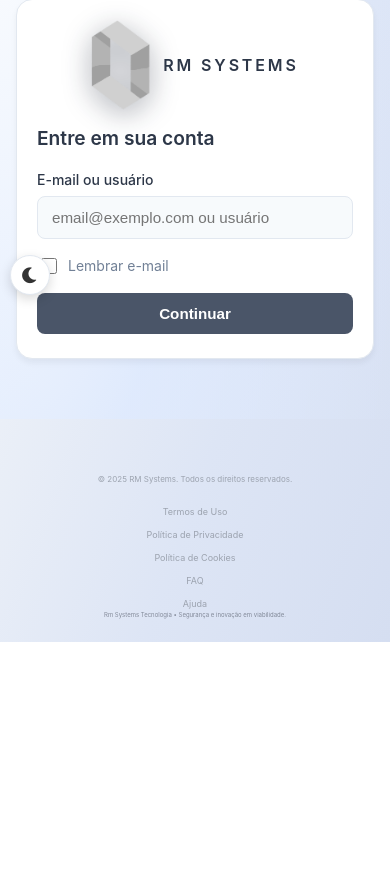
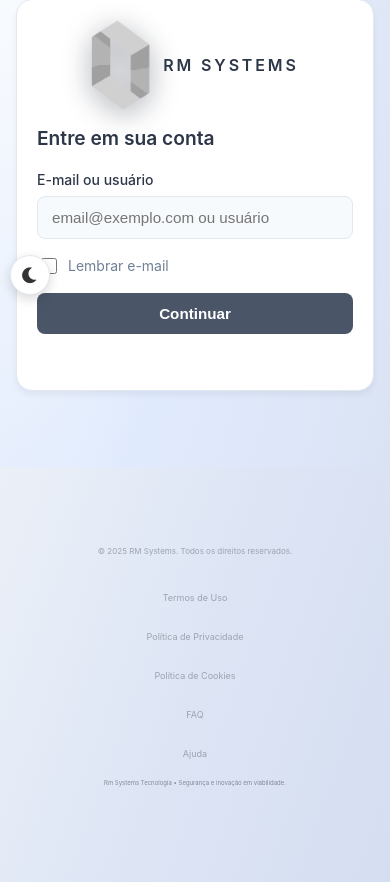
Before and after one commit to castrox-dev/Saas-Verificador-de-Viabilidade, a Django app: page /rm/login/ in a window 390 px wide. Shown: the part 539-1421 px from the top of the page. Before the commit the page ends 1181 px from the top, so only its background shows below. Run offline with Django 5.2, Linux system fonts and the light colour scheme.

Commit message:
https://www.youtube.com/

```diff
--- a/static/css/login.css
+++ b/static/css/login.css
@@ -462,46 +462,68 @@ body {
   width: 100%;
 }
 
-/* MOBILE: Footer relativo para permitir scroll */
+/* MOBILE: Footer relativo para permitir scroll - CORREÇÃO COMPLETA */
 @media (max-width: 768px) {
+  /* FORÇAR footer relativo com máxima especificidade */
+  body .login-footer,
+  html body .login-footer,
   .login-footer {
     position: relative !important;
     bottom: auto !important;
-    margin-top: 2rem !important;
-    padding: 1.5rem 1rem !important;
+    left: auto !important;
+    right: auto !important;
+    margin-top: 3rem !important;
+    margin-bottom: 2rem !important;
+    padding: 2rem 1rem !important;
     z-index: 1 !important;
     background: transparent !important;
     min-height: auto !important;
     width: 100% !important;
+    box-sizing: border-box !important;
   }
 
   /* Garantir que o body tenha espaço para o footer */
   body {
+    padding-bottom: 2rem !important;
+  }
+
+  /* Garantir que o side-by-side-layout não bloqueie */
+  .side-by-side-layout {
+    margin-bottom: 0 !important;
     padding-bottom: 0 !important;
   }
 
   /* Garantir que o login-card tenha espaço no final */
   .login-card {
-    margin-bottom: 0 !important;
-    padding-bottom: 1.5rem !important;
+    margin-bottom: 2rem !important;
+    padding-bottom: 2rem !important;
   }
 
   /* Garantir que o formulário tenha espaço */
   .form {
-    margin-bottom: 0 !important;
+    margin-bottom: 1.5rem !important;
   }
 
-  /* Ajustar links do footer no mobile */
+  /* Ajustar links do footer no mobile - FORÇAR COLUNA */
   .login-footer__container {
     flex-direction: column !important;
-    gap: 0.75rem !important;
+    gap: 1rem !important;
     padding: 0 !important;
+    width: 100% !important;
   }
 
   .login-footer__links {
     flex-direction: column !important;
-    gap: 0.5rem !important;
+    flex-wrap: nowrap !important;
+    gap: 0.75rem !important;
     text-align: center !important;
+    width: 100% !important;
+  }
+
+  .login-footer__links a {
+    display: block !important;
+    width: 100% !important;
+    padding: 0.5rem 0 !important;
   }
 
   .login-footer__links span {
@@ -509,7 +531,13 @@ body {
   }
 
   .login-footer__copyright {
-    margin-bottom: 0.5rem !important;
+    margin-bottom: 0.75rem !important;
+    text-align: center !important;
+  }
+
+  .login-footer__meta {
+    margin-top: 0.75rem !important;
+    text-align: center !important;
   }
 }
 
@@ -734,11 +762,16 @@ body {
 
   .login-footer {
     position: relative !important;
-    padding: 10px 10px;
-    margin-top: auto;
-    min-height: auto;
-    max-height: none;
+    bottom: auto !important;
+    left: auto !important;
+    right: auto !important;
+    padding: 2rem 1rem !important;
+    margin-top: 3rem !important;
+    margin-bottom: 2rem !important;
+    min-height: auto !important;
+    max-height: none !important;
     overflow: visible !important;
+    z-index: 1 !important;
   }
 
   .login-footer__container {
--- a/templates/login.html
+++ b/templates/login.html
@@ -43,19 +43,49 @@
         body {
           touch-action: pan-y !important;
           overscroll-behavior-y: contain !important;
-          padding-bottom: 0 !important;
+          padding-bottom: 2rem !important;
         }
 
-        /* Garantir que o footer não sobreponha */
+        /* Garantir que o footer não sobreponha - FORÇA MÁXIMA */
+        body .login-footer,
+        html body .login-footer,
         .login-footer {
           position: relative !important;
+          bottom: auto !important;
+          left: auto !important;
+          right: auto !important;
           z-index: 1 !important;
-          margin-top: 2rem !important;
-          padding: 1.5rem 1rem !important;
+          margin-top: 3rem !important;
+          margin-bottom: 2rem !important;
+          padding: 2rem 1rem !important;
+        }
+
+        body {
+          padding-bottom: 2rem !important;
         }
 
         .login-card {
-          margin-bottom: 1rem !important;
+          margin-bottom: 2rem !important;
+          padding-bottom: 2rem !important;
+        }
+
+        .form {
+          margin-bottom: 1.5rem !important;
+        }
+
+        /* Links do footer em coluna */
+        .login-footer__links {
+          flex-direction: column !important;
+          gap: 0.75rem !important;
+        }
+
+        .login-footer__links a {
+          display: block !important;
+          padding: 0.5rem 0 !important;
+        }
+
+        .login-footer__links span {
+          display: none !important;
         }
       }
     </style>
```
Also changed, not shown: templates/company/login.html (+35 -5 lines).
